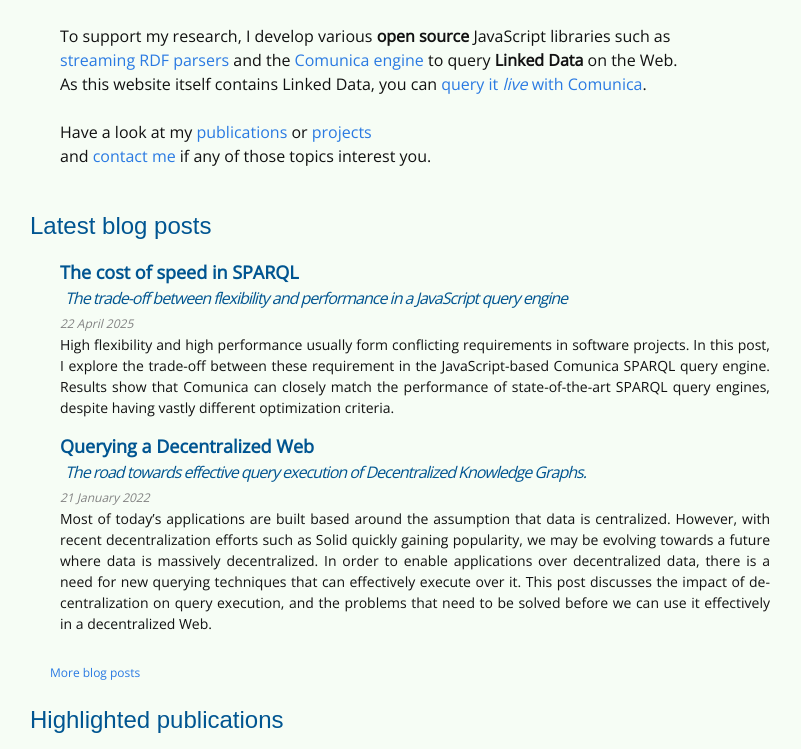
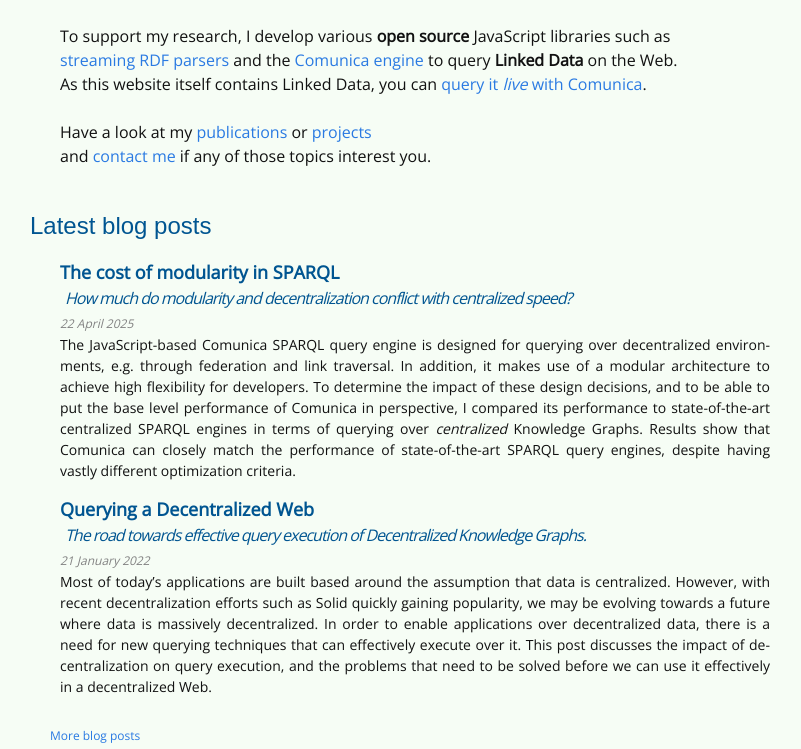
Before and after one commit to rubensworks/rubensworks.net, a Jekyll site: the page built from index.html, in a window 1280 px wide and 900 px high, scrolled down 347 px, cut to the strip 0-749 px from the top of the window. Shown: the whole strip, without its empty margins (240-1041 px from the left). Built offline with Jekyll 4.4.1, drawn with Linux system fonts in a browser that asks for light colours; some web fonts are replaced.

Commit message:
Tweak cost modularity sparql blog post

```diff
--- a/_posts/2025-04-22-cost-speed-sparql.markdown
+++ b/_posts/2025-04-22-cost-modularity-sparql.markdown
@@ -1,17 +1,22 @@
 ---
 layout:      post
 categories:  blog
-tags:        [ querying, javascript, modular, knowledge graphs, rdf, linked data ]
+tags:        [ querying, javascript, modular, decentralization, centralization, knowledge graphs, rdf, linked data ]
 comments:    true
-title:       "The cost of speed in SPARQL"
-subtitle:    "The trade-off between flexibility and performance in a JavaScript query engine"
-date:        2025-04-22 10:00:00 +0100
+title:       "The cost of modularity in SPARQL"
+subtitle:    "How much do modularity and decentralization conflict with centralized speed?"
+date:        2025-04-22 09:25:00 +0200
 feature_img: /img/blog/red-car-sunset.jpg
 ---
 <p class="post-abstract" markdown="1">
-High flexibility and high performance usually form conflicting requirements in software projects.
-In this post, I explore the trade-off between these requirement in the JavaScript-based Comunica SPARQL query engine.
-Results show that Comunica can closely match the performance of state-of-the-art SPARQL query engines, despite having vastly different optimization criteria.
+The JavaScript-based Comunica SPARQL query engine is designed for querying over decentralized environments,
+e.g. through federation and link traversal.
+In addition, it makes use of a modular architecture to achieve high flexibility for developers.
+To determine the impact of these design decisions,
+and to be able to put the base level performance of Comunica in perspective,
+I compared its performance to state-of-the-art centralized SPARQL engines in terms of querying over *centralized* Knowledge Graphs.
+Results show that Comunica can closely match the performance of state-of-the-art SPARQL query engines,
+despite having vastly different optimization criteria.
 </p>
 <!--more-->
 
@@ -20,12 +25,12 @@ which I started developing in 2017, and has been evolving ever since.
 This post starts by discussing the motivations of Comunica,
 and what its primary optimization criteria are.
 Next, the reasons for using JavaScript are discussed.
-Finally, some results are presented about the performance of Comunica compared to state of the art SPARQL query engines.
+Finally, some results are presented about the performance of Comunica compared to state-of-the-art SPARQL query engines that focus on centralized datasets.
 
-<img src="/img/blog/red-car-sunset.png" alt="Red car driving into the sunset" class="feature-img" />
+<img src="/img/blog/scale-modularity-decentralization-perf.png" alt="A scale balancing modularity, decentralization, and centralized performance" class="feature-img" />
 
 <p>
-<center><em>Going fast is only one of many optimization criteria that matter</em></center>
+<center><em>How far can we get in terms of centralized querying performance with a modular SPARQL query engine that is designed for decentralized environments?</em></center>
 </p>
 
 ## Building a modular query engine for the Web
@@ -34,6 +39,10 @@ Back in 2018, Comunica was introduced to the scientific community through a [res
 In this article, Comunica was introduced as a framework for querying across *federations of Knowledge Graphs that are spread across the Web*,
 even if these Knowledge Graphs are hosted through different *heterogeneous APIs*.
 In addition, it was designed to be *flexible for researchers* to easily implement and compare different query algorithms through a highly modular architecture.
+As such, it provide an experimentation framework to make easier and faster advancements the domains of [federated](http://iswc2011.semanticweb.org/fileadmin/iswc/Papers/Research_Paper/05/70310592.pdf) and [link traversal query processing](https://www.rubensworks.net/publications/bogaerts_ruleml_2021/).
+This allows different algorithms to be compared to each other within the same framework in a fair manner,
+without the danger of experimental results being impacted by confounding variables,
+such as differences in programming language runtimes.
 
 Today, these are still the primary motivations, as they are [highlighted as such on the Comunica homepage](https://comunica.dev/).
 One thing that has changed, is that while originally Comunica was only targeted at researchers,
@@ -84,13 +93,13 @@ Since high performance tends to conflict with the other requirements, we have to
 This means that given the needs for execution in Web applications, flexibility, and fast development,
 we must achieve a level performance that is as high as possible.
 
-Given all these requirements, I consider JavaScript runtimes as the perfect solution.
+Given all these requirements, I consider JavaScript runtimes as the perfect middle ground.
 First, JavaScript has been specifically designed for running in Web environments,
 and since the introduction of runtime environments such as [Node.js](https://nodejs.org/),
 JavaScript can run *anywhere*, even outside of the browser.
 Second, since it runs directly from source files,
 it excels in high developer producivity.
-And if your project reaches a certain size, you can consider introducing [TypeScript](https://www.typescriptlang.org/) to get type-safety when needed.
+And if your project reaches a certain size, you can consider introducing [TypeScript](https://www.typescriptlang.org/) to get type-safety when needed (which is what Comunica uses).
 Third, since the introduction of the [V8 engine](https://v8.dev/),
 JavaScript execution has become [*extremely fast*](https://v8.dev/blog/10-years)
 thanks to its JIT compilation.
@@ -105,7 +114,8 @@ the question rises as to how performant we can get based on these restrictions?
 
 To answer this question, one would to have to implement algorithmically identical versions of the same software in different languages, which is difficult to near impossible.
 What we can do instead, is compare Comunica against similar query engines, and run identical query workloads over them.
-Unfortunately, no production-ready equivalents to Comunica currently exist that are able to perform federated queries over heterogeneous APIs.
+Unfortunately, no production-ready equivalents to Comunica currently exist that focus on decentralization.
+Or in other words, no other production-ready engines exist that are able to perform federated SPARQL queries over heterogeneous APIs.
 The closest we can get, is to compare Comunica to SPARQL engines that are designed for a single data store in a centralized setting.
 While querying with Comunica in a centralized setting is possible,
 it's archicture is optimized for federation over remote sources,
@@ -150,24 +160,24 @@ For the largest BSBM scale that was run (100K), Comunica-Memory is not included
 
 <div class="plot">
 	<div class="plot-figures">
-		<div><img src="/img/blog/cost-benefit-query-engine-js/bsbm-1k/plot_small.svg" alt="BSBM 1k small" /></div>
-		<div><img src="/img/blog/cost-benefit-query-engine-js/bsbm-1k/plot_large.svg" alt="BSBM 1k large" /></div>
+		<div><img src="/img/blog/cost-modularity-sparql/bsbm-1k/plot_small.svg" alt="BSBM 1k small" /></div>
+		<div><img src="/img/blog/cost-modularity-sparql/bsbm-1k/plot_large.svg" alt="BSBM 1k large" /></div>
 	</div>
 <strong>Figure 1</strong>: BSBM with 1K resources (0,35M triples).
 </div>
 
 <div class="plot">
 		<div class="plot-figures">
-			<div><img src="/img/blog/cost-benefit-query-engine-js/bsbm-10k/plot_small.svg" alt="BSBM 10k small" /></div>
-			<div><img src="/img/blog/cost-benefit-query-engine-js/bsbm-10k/plot_large.svg" alt="BSBM 10k large" /></div>
+			<div><img src="/img/blog/cost-modularity-sparql/bsbm-10k/plot_small.svg" alt="BSBM 10k small" /></div>
+			<div><img src="/img/blog/cost-modularity-sparql/bsbm-10k/plot_large.svg" alt="BSBM 10k large" /></div>
 		</div>
 <strong>Figure 2</strong>: BSBM with 10K resources (3,5M triples).
 </div>
 
 <div class="plot">
 		<div class="plot-figures">
-			<div><img src="/img/blog/cost-benefit-query-engine-js/bsbm-100k/plot_small.svg" alt="BSBM 100k small" /></div>
-			<div><img src="/img/blog/cost-benefit-query-engine-js/bsbm-100k/plot_large.svg" alt="BSBM 100k large" /></div>
+			<div><img src="/img/blog/cost-modularity-sparql/bsbm-100k/plot_small.svg" alt="BSBM 100k small" /></div>
+			<div><img src="/img/blog/cost-modularity-sparql/bsbm-100k/plot_large.svg" alt="BSBM 100k large" /></div>
 		</div>
 <strong>Figure 3</strong>: BSBM with 100K resources (35M triples).
 </div>
@@ -179,17 +189,17 @@ For the largest WatDiv scale that was run (100K), Comunica-Memory is not include
 
 <div class="plot">
 		<div class="plot-figures">
-			<div><img src="/img/blog/cost-benefit-query-engine-js/watdiv-10/plot_small.svg" alt="WatDiv 10 small" /></div>
-			<div><img src="/img/blog/cost-benefit-query-engine-js/watdiv-10/plot_large.svg" alt="WatDiv 10 large" /></div>
+			<div><img src="/img/blog/cost-modularity-sparql/watdiv-10/plot_small.svg" alt="WatDiv 10 small" /></div>
+			<div><img src="/img/blog/cost-modularity-sparql/watdiv-10/plot_large.svg" alt="WatDiv 10 large" /></div>
 		</div>
 <strong>Figure 4</strong>: WatDiv at scale 10 (1M triples).
 </div>
 
 <div class="plot">
 		<div class="plot-figures">
-			<div><img src="/img/blog/cost-benefit-query-engine-js/watdiv-100/plot_small.svg" alt="WatDiv 100 small" /></div>
-			<div><img src="/img/blog/cost-benefit-query-engine-js/watdiv-100/plot_medium.svg" alt="WatDiv 100 medium" /></div>
-			<div><img src="/img/blog/cost-benefit-query-engine-js/watdiv-100/plot_large.svg" alt="WatDiv 100 large" /></div>
+			<div><img src="/img/blog/cost-modularity-sparql/watdiv-100/plot_small.svg" alt="WatDiv 100 small" /></div>
+			<div><img src="/img/blog/cost-modularity-sparql/watdiv-100/plot_medium.svg" alt="WatDiv 100 medium" /></div>
+			<div><img src="/img/blog/cost-modularity-sparql/watdiv-100/plot_large.svg" alt="WatDiv 100 large" /></div>
 		</div>
 <strong>Figure 5</strong>: WatDiv at scale 100 (10M triples).
 </div>
@@ -206,7 +216,7 @@ Fully compiled engines such as Oxigraph and QLever mostly (but not always) outpe
 For larger dataset sizes (10M-35M triples), Comunica starts experiencing overhead from data crossing the V8/C++ barrier
 when requesting large numbers of intermediate results from HDT.
 At these dataset scales, a dedicated persisted triple store for Comunica could avoid this overhead.
-But this is currently not part of the roadmap.
+But this is currently not a primary aim of Comunica.
 
 In general, the JavaScript-based Comunica engine can perform similar to Java-based engines,
 despite Java benefiting from compilation source code to byte code (after which JIT compilation occurs to machine code),
```
Also changed, not shown: other parts of _posts/2025-04-22-cost-modularity-sparql.markdown (+3 -3 lines), img/blog/cost-modularity-sparql/bsbm-100k/plot_large.svg (renamed from img/blog/cost-benefit-query-engine-js/bsbm-100k/plot_large.svg), img/blog/cost-modularity-sparql/bsbm-100k/plot_small.svg (renamed from img/blog/cost-benefit-query-engine-js/bsbm-100k/plot_small.svg), img/blog/cost-modularity-sparql/bsbm-10k/plot_large.svg (renamed from img/blog/cost-benefit-query-engine-js/bsbm-10k/plot_large.svg), img/blog/cost-modularity-sparql/bsbm-10k/plot_small.svg (renamed from img/blog/cost-benefit-query-engine-js/bsbm-10k/plot_small.svg), img/blog/cost-modularity-sparql/bsbm-1k/plot_large.svg (renamed from img/blog/cost-benefit-query-engine-js/bsbm-1k/plot_large.svg), img/blog/cost-modularity-sparql/bsbm-1k/plot_small.svg (renamed from img/blog/cost-benefit-query-engine-js/bsbm-1k/plot_small.svg), img/blog/cost-modularity-sparql/watdiv-10/plot_large.svg (renamed from img/blog/cost-benefit-query-engine-js/watdiv-10/plot_large.svg), img/blog/cost-modularity-sparql/watdiv-10/plot_small.svg (renamed from img/blog/cost-benefit-query-engine-js/watdiv-10/plot_small.svg), img/blog/cost-modularity-sparql/watdiv-100/plot_large.svg (renamed from img/blog/cost-benefit-query-engine-js/watdiv-100/plot_large.svg), img/blog/cost-modularity-sparql/watdiv-100/plot_medium.svg (renamed from img/blog/cost-benefit-query-engine-js/watdiv-100/plot_medium.svg), img/blog/cost-modularity-sparql/watdiv-100/plot_small.svg (renamed from img/blog/cost-benefit-query-engine-js/watdiv-100/plot_small.svg), 1 other file.
